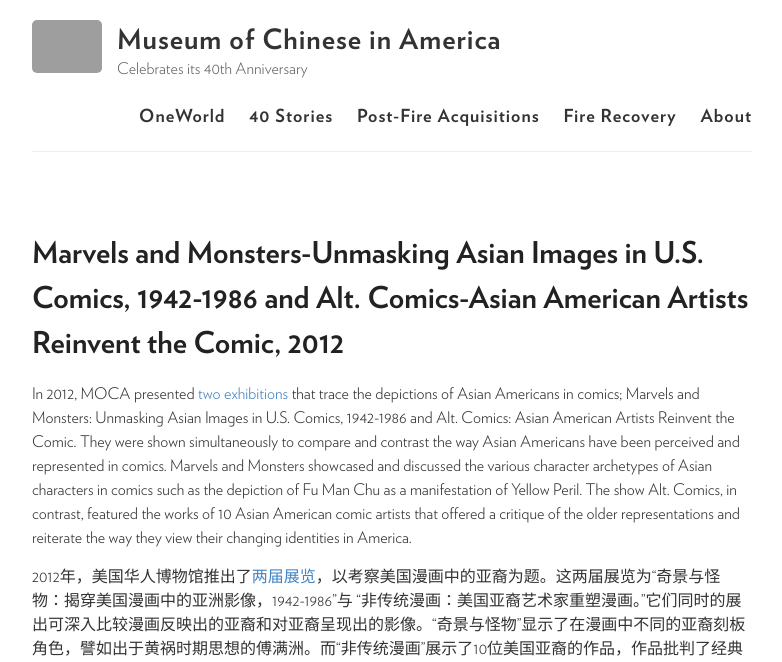
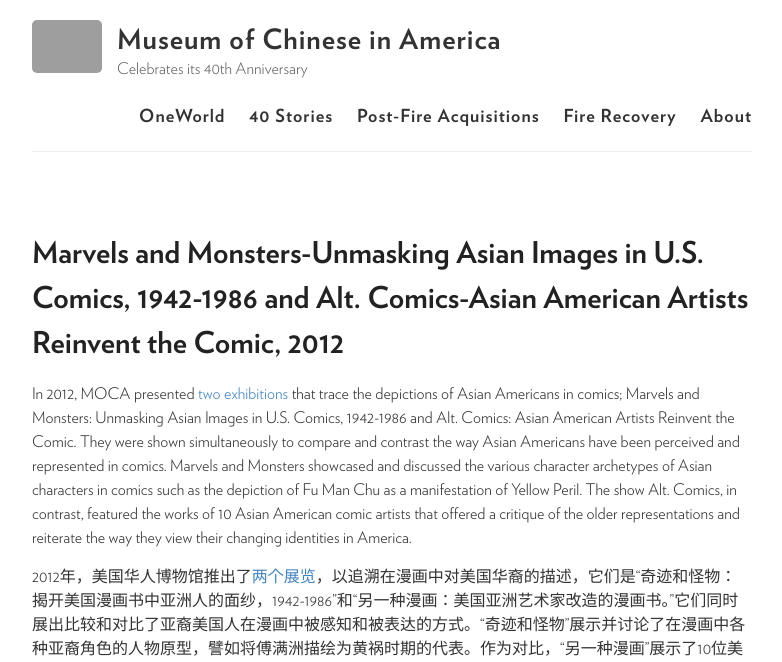
Before and after one commit to moca40/moca40.github.io, a Jekyll site: the page built from _stories/2012-01-01-comic.md, in a window 1280 px wide. Shown: the top 662 px of the page, without its empty margins (248-1030 px from the left). Built offline with Jekyll 4.4.1, drawn with Linux system fonts in a browser that asks for light colours; some of the changed text lies outside the part shown; grey boxes are pictures that could not be loaded.

Commit message:
Update 2012-01-01-comic.md

```diff
--- a/_stories/2012-01-01-comic.md
+++ b/_stories/2012-01-01-comic.md
@@ -28,6 +28,6 @@
 
 In 2012, MOCA presented [two exhibitions](http://www.mocanyc.org/exhibitions/past/marvels_and_monsters_and_altcomics) that trace the depictions of Asian Americans in comics;  Marvels and Monsters: Unmasking Asian Images in U.S. Comics, 1942-1986 and Alt. Comics: Asian American Artists Reinvent the Comic.  They were shown simultaneously to compare and contrast the way Asian Americans have been perceived and represented in comics.  Marvels and Monsters showcased and discussed the various character archetypes of Asian characters in comics such as the depiction of Fu Man Chu as a manifestation of Yellow Peril. The show Alt. Comics, in contrast, featured the works of 10 Asian American comic artists that offered a critique of the older representations and reiterate the way they view their changing identities in America.
 
-2012年，美国华人博物馆推出了[两届展览](http://www.mocanyc.org/exhibitions/past/marvels_and_monsters_and_altcomics)，以考察美国漫画中的亚裔为题。这两届展览为“奇景与怪物：揭穿美国漫画中的亚洲影像，1942-1986”与 “非传统漫画：美国亚裔艺术家重塑漫画。”它们同时的展出可深入比较漫画反映出的亚裔和对亚裔呈现出的影像。“奇景与怪物”显示了在漫画中不同的亚裔刻板角色，譬如出于黄祸时期思想的傅满洲。而“非传统漫画”展示了10位美国亚裔的作品，作品批判了经典作品中对于亚裔的描写且强调了他们对于自己不断进化的美国身份的看法。
+2012年，美国华人博物馆推出了[两个展览](http://www.mocanyc.org/exhibitions/past/marvels_and_monsters_and_altcomics)，以追溯在漫画中对美国华裔的描述，它们是“奇迹和怪物：揭开美国漫画书中亚洲人的面纱，1942-1986”和“另一种漫画：美国亚洲艺术家改造的漫画书。”它们同时展出比较和对比了亚裔美国人在漫画中被感知和被表达的方式。“奇迹和怪物”展示并讨论了在漫画中各种亚裔角色的人物原型，譬如将傅满洲描绘为黄祸时期的代表。作为对比，“另一种漫画”展示了10位美国亚裔漫画家的作品，这些作品批判了旧时的代表作，并重申了他们对亚裔在美国身份变化的看法。
 
 {% include slideshow.html %}
```
